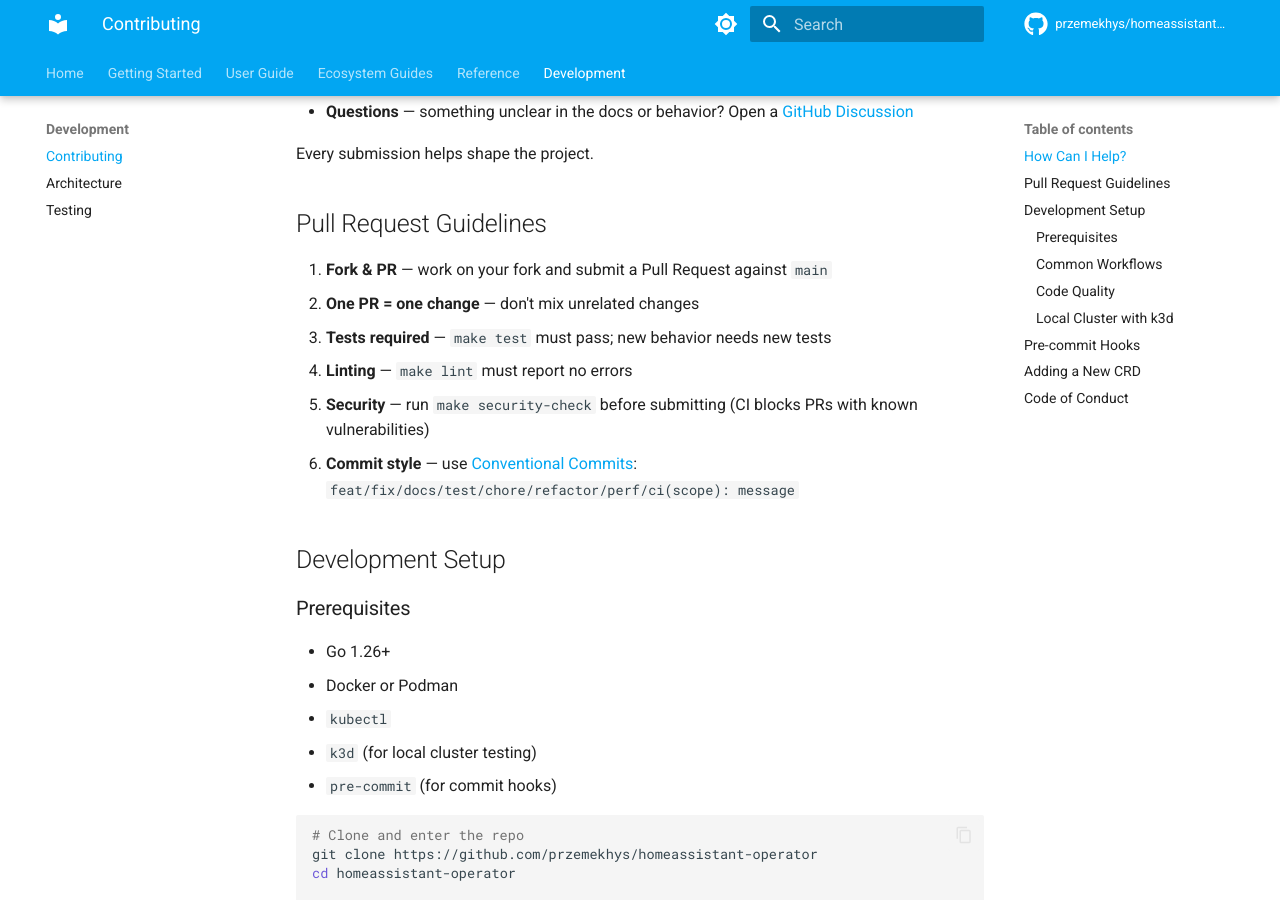
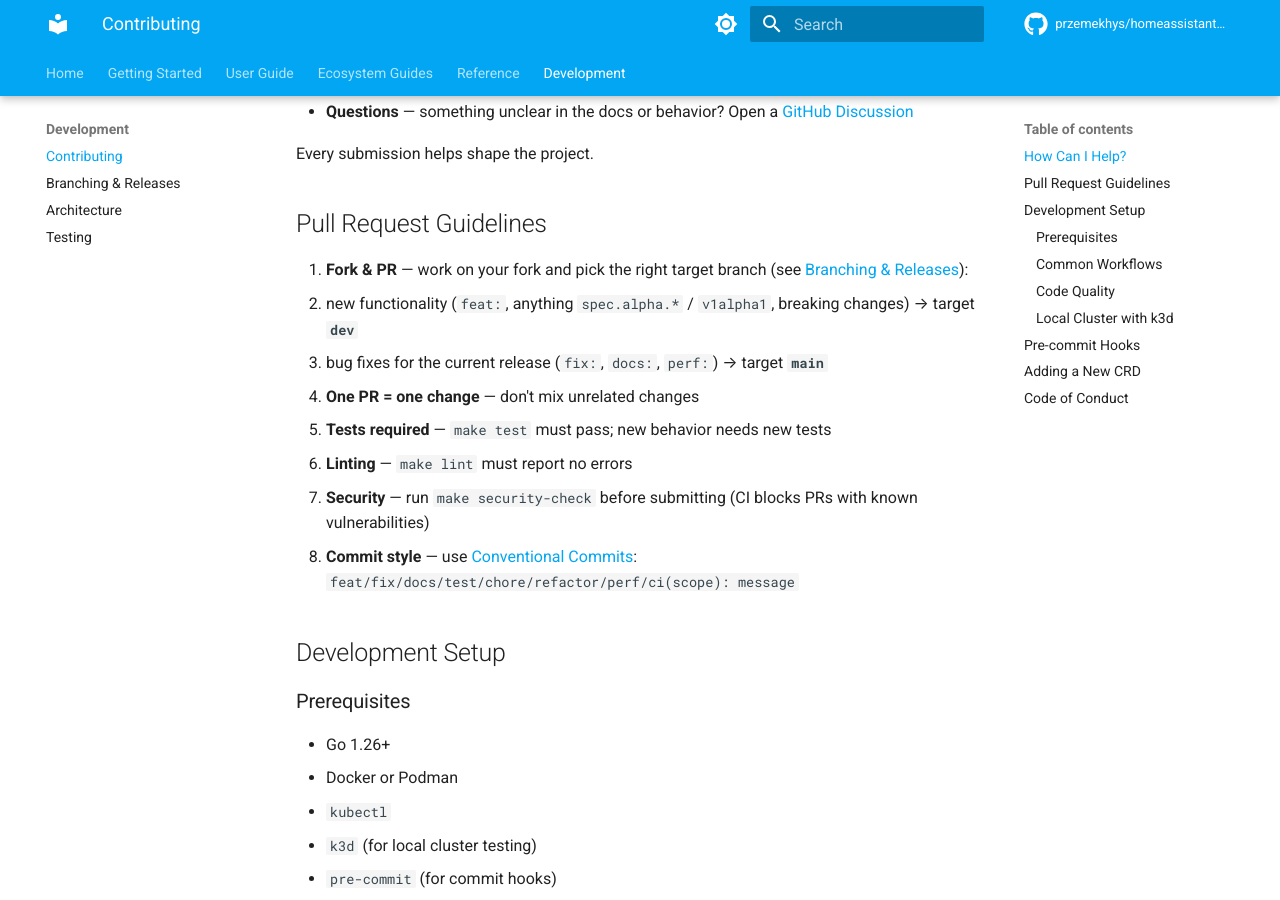
Before and after one commit to agdphd/homeassistant-operator, an MkDocs documentation site: the page built from docs/development/contributing.md, in a window 1280 px wide and 900 px high, scrolled down 445 px. Built offline with MkDocs 1.6.1 and Material for MkDocs 9.7.7, drawn with Linux system fonts in a browser that asks for light colours; comment, search, counter and statistics services are not loaded.

Commit message:
docs(contributing): document dev/main branching and release model
docs(contributing): document dev/main branching and release model

docs(contributing): document dev/main branching and release model

```diff
--- a/docs/development/contributing.md
+++ b/docs/development/contributing.md
@@ -15,7 +15,11 @@ Every submission helps shape the project.
 
 ## Pull Request Guidelines
 
-1. **Fork & PR** — work on your fork and submit a Pull Request against `main`
+1. **Fork & PR** — work on your fork and pick the right target branch
+   (see [Branching & Releases](branching.md)):
+   - new functionality (`feat:`, anything `spec.alpha.*` / `v1alpha1`,
+     breaking changes) → target **`dev`**
+   - bug fixes for the current release (`fix:`, `docs:`, `perf:`) → target **`main`**
 2. **One PR = one change** — don't mix unrelated changes
 3. **Tests required** — `make test` must pass; new behavior needs new tests
 4. **Linting** — `make lint` must report no errors
--- a/mkdocs.yml
+++ b/mkdocs.yml
@@ -96,6 +96,7 @@ nav:
     - Changelog: reference/changelog.md
   - Development:
     - Contributing: development/contributing.md
+    - Branching & Releases: development/branching.md
     - Architecture: development/architecture.md
     - Testing: development/testing.md
 
```
Also changed, not shown: docs/development/branching.md (added, +76 -0 lines).
